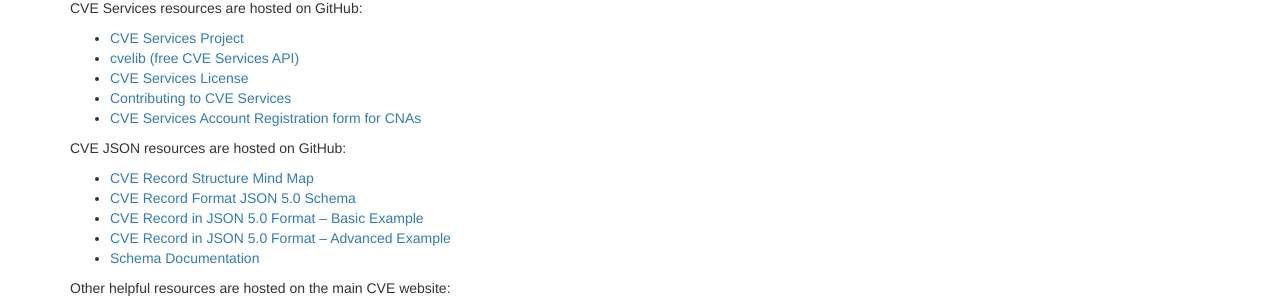
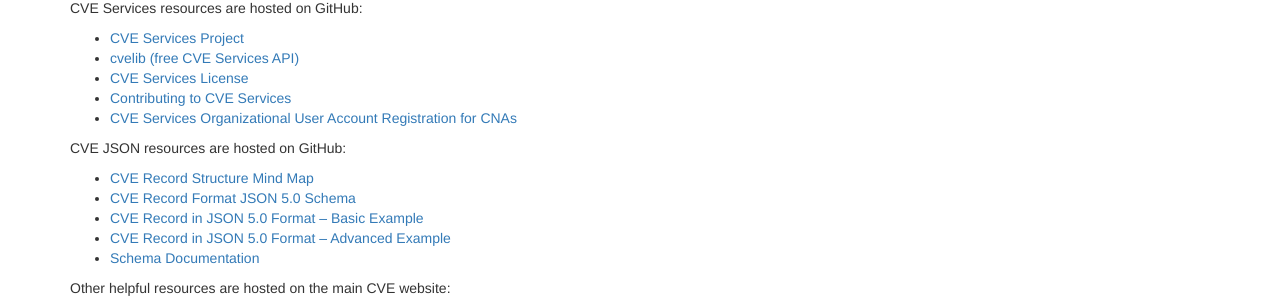
Before and after one commit to CVEProject/cveproject.github.io, a Jekyll site: the page built from automation-transition.md, in a window 1280 px wide and 900 px high, scrolled down 1840 px. Shown: the part 392-694 px from the top of the window. Built offline with Jekyll 4.4.1, drawn with Linux system fonts in a browser that asks for light colours; nearby versions of some CDN libraries.

Commit message:
Update automation-transition.md

```diff
--- a/automation-transition.md
+++ b/automation-transition.md
@@ -116,7 +116,7 @@ CVE Services resources are hosted on GitHub:
 * [cvelib (free CVE Services API)](https://github.com/RedHatProductSecurity/cvelib)
 * [CVE Services License](https://github.com/CVEProject/cve-services/blob/dev/LICENSE)
 * [Contributing to CVE Services](https://github.com/CVEProject/cve-services/blob/dev/CONTRIBUTING.md)
-* [CVE Services Account Registration form for CNAs]((https://forms.monday.com/forms/03132d0646401f5d10d06c60e25444a1?r=use1))
+* [CVE Services Organizational User Account Registration for CNAs]((https://forms.monday.com/forms/03132d0646401f5d10d06c60e25444a1?r=use1))
 
 CVE JSON resources are hosted on GitHub:
 * [CVE Record Structure Mind Map](https://cveproject.github.io/cve-schema/schema/v5.0/docs/mindmap.html)
```
